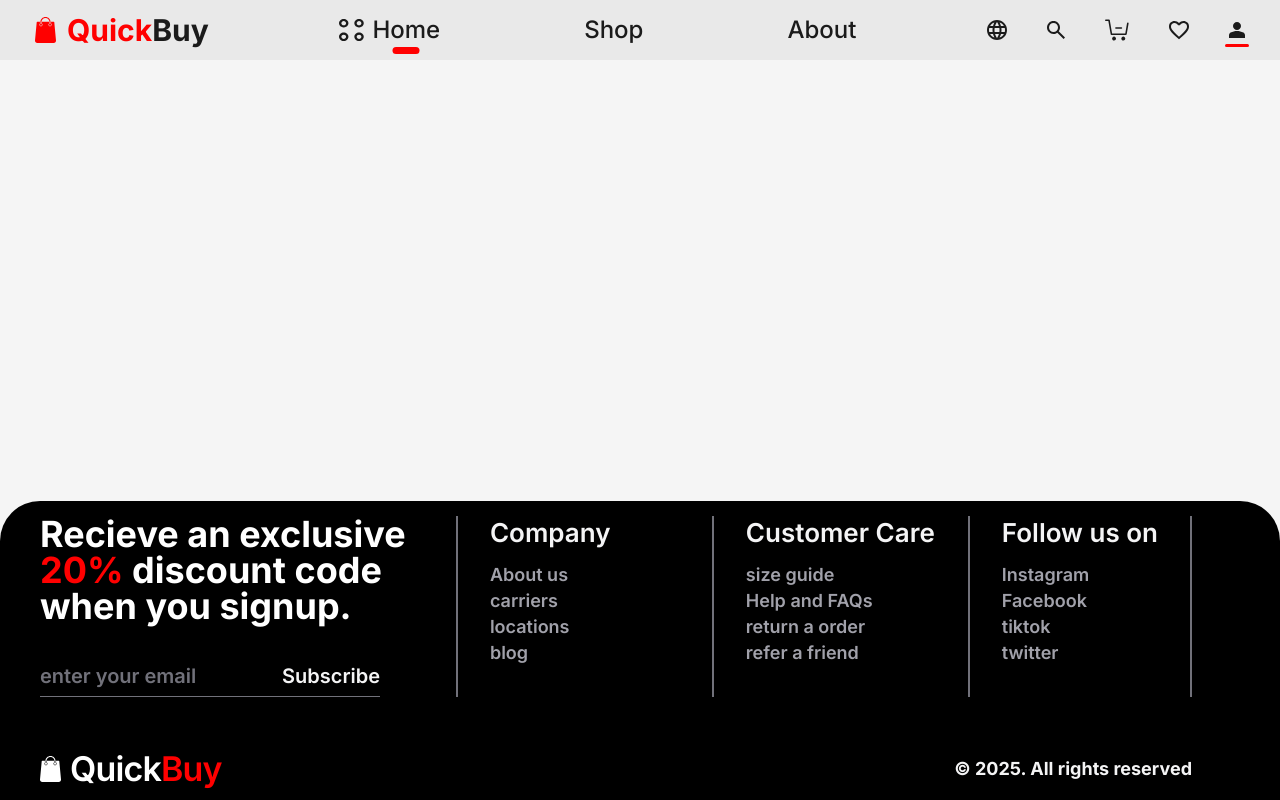
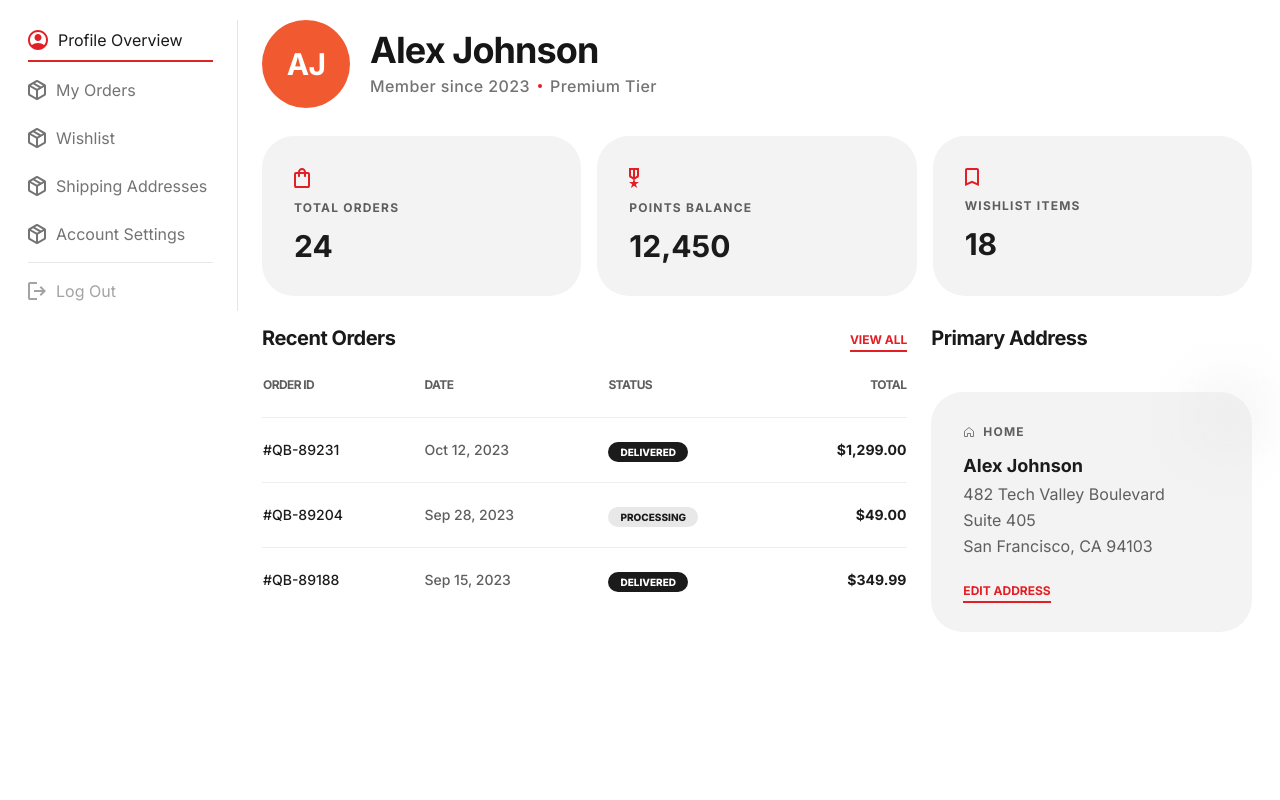
Before and after one commit to Abdurahman-05/QuickBuy, a React (Vite) app in the folder client/: page /profile in a window 1280 px wide. Built offline with nearby package versions, Linux system fonts and the light colour scheme.

Commit message:
modify folder structure and route

```diff
--- a/client/src/App.tsx
+++ b/client/src/App.tsx
@@ -1,23 +1,22 @@
 import { Routes, Route } from "react-router-dom";
-import "./App.css";
-import Footer from "./components/ui/Footer";
-import Navbar from "./components/ui/Navbar";
 import Home from "./pages/Home";
 import ProductDetails from "./pages/ProductDetails";
-import Register from "./pages/Register"; // 1. Import your new page
+import Register from "./pages/Register";
+import UserProfilePage from "./pages/UserProfilePage";
+import MainLayout from "./layouts/MainLayout";
 
 export default function App() {
   return (
-    <div className="app min-h-screen flex flex-col bg-[#f5f5f5]">
-      <Navbar />
-      <div className="flex-grow">
-        <Routes>
-          <Route path="/" element={<Home />} />
-          <Route path="/productDetail" element={<ProductDetails />} />
-          <Route path="/register" element={<Register />} /> {/* 2. Add the route */}
-        </Routes>
-      </div>
-      <Footer />
-    </div>
+    <Routes>
+      {/* Pages WITH navbar + footer */}
+      <Route element={<MainLayout />}>
+        <Route path="/" element={<Home />} />
+        <Route path="/productDetail" element={<ProductDetails />} />
+      </Route>
+
+
+      <Route path="/profile" element={<UserProfilePage />} />
+      <Route path="/register" element={<Register />} />
+    </Routes>
   );
 }
--- /dev/null
+++ b/client/src/layouts/MainLayout.tsx
@@ -0,0 +1,15 @@
+import Navbar from "../components/ui/Navbar";
+import Footer from "../components/ui/Footer";
+import { Outlet } from "react-router-dom";
+
+export default function MainLayout() {
+  return (
+    <div className="app min-h-screen flex flex-col bg-[#f5f5f5]">
+      <Navbar />
+      <div className="flex-grow">
+        <Outlet />
+      </div>
+      <Footer />
+    </div>
+  );
+}
--- a/client/src/pages/UserProfilePage.tsx
+++ b/client/src/pages/UserProfilePage.tsx
@@ -1,9 +1,9 @@
-import ProfileFooterBar from "../components/profile/ProfileFooterBar";
+// import ProfileFooterBar from "../components/profile/ProfileFooterBar";
 import ProfileHeader from "../components/profile/ProfileHeader";
 import ProfileOrdersAndAddress from "../components/profile/ProfileOrdersAndAddress";
 import ProfileSidebar from "../components/profile/ProfileSidebar";
 import ProfileStatsGrid from "../components/profile/ProfileStatsGrid";
-import ProfileTopBar from "../components/profile/ProfileTopBar";
+// import ProfileTopBar from "../components/profile/ProfileTopBar";
 
 export default function UserProfilePage() {
   return (
@@ -11,7 +11,7 @@ export default function UserProfilePage() {
       className="flex min-h-screen flex-col bg-white text-[#171717]"
       style={{ fontFamily: "Inter, sans-serif" }}
     >
-      <ProfileTopBar />
+      {/* <ProfileTopBar /> */}
 
       <main className="mx-auto w-full max-w-[1280px] flex-1 px-4 pb-14 pt-4 sm:px-6 md:pb-16 lg:px-7 lg:pb-20 lg:pt-5">
         <section className="grid gap-5 md:grid-cols-[210px_minmax(0,1fr)] md:gap-6">
@@ -25,7 +25,7 @@ export default function UserProfilePage() {
         </section>
       </main>
 
-      <ProfileFooterBar />
+      {/* <ProfileFooterBar /> */}
     </div>
   );
 }
```
